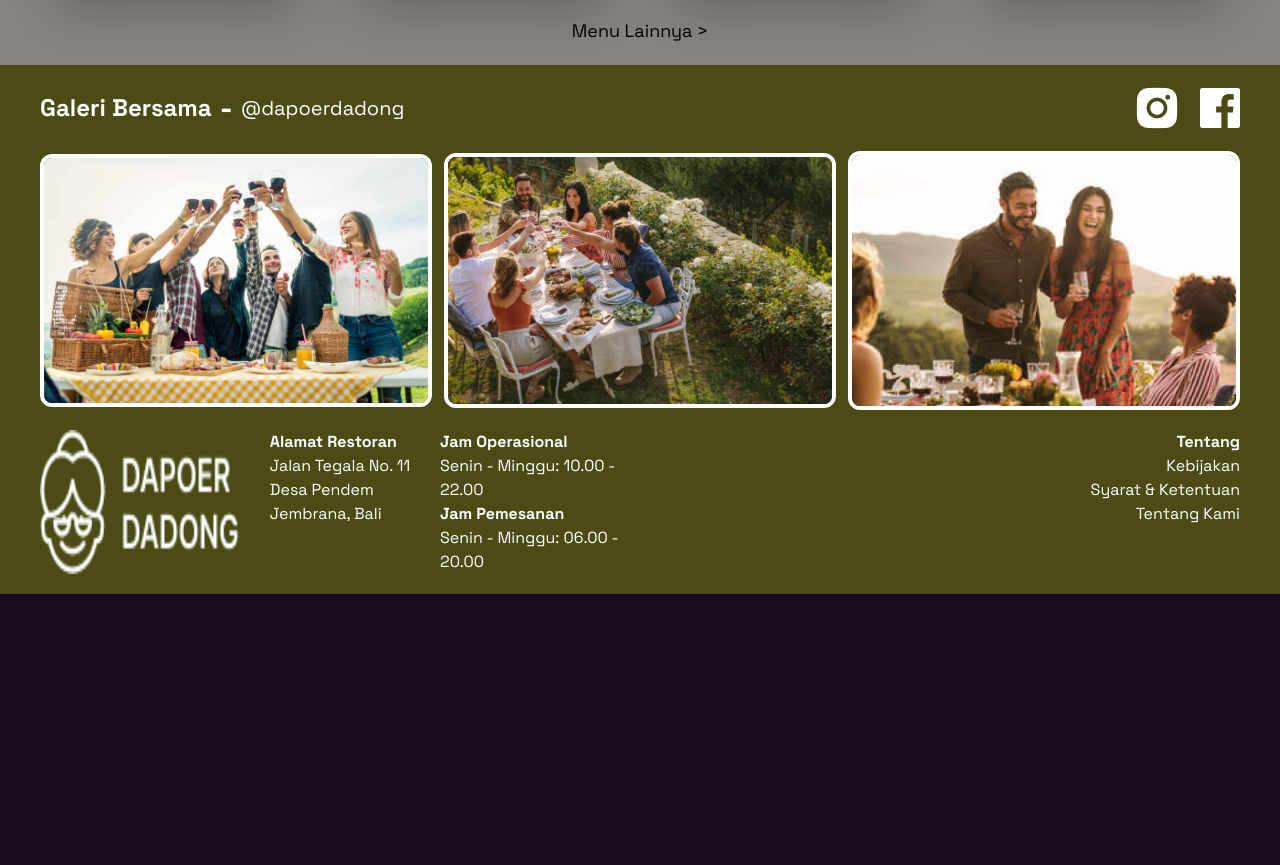
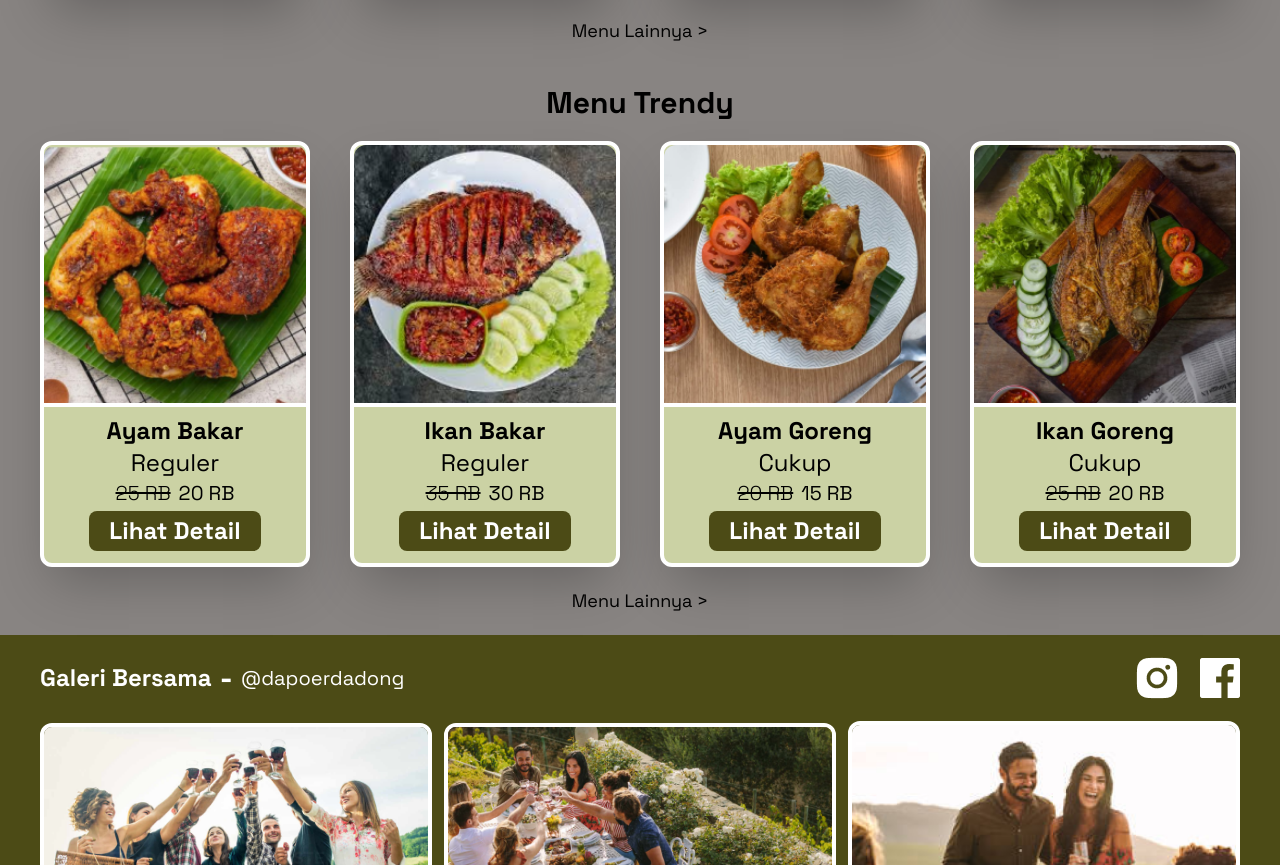
Before and after one commit to daniels9028/assignmentday23, a website: page src/deva.html in a window 1280 px wide. Shown: the part 1061-1926 px from the top of the page. Before the commit the page ends 1655 px from the top, so only its background shows below. Drawn offline with nearby package versions, Linux system fonts and the light colour scheme; files that its build step writes are made by us from their sources; files whose address does not match are found by name.

Commit message:
penambahan menu populer pada main di deva.html

```diff
--- a/src/deva.html
+++ b/src/deva.html
@@ -303,6 +303,148 @@
         </a>
       </section>
 
+      <section class="" style="background-color: #e9eed988">
+        <div class="hidden md:block">
+          <h1 class="flex justify-center py-5 text-3xl font-bold">
+            Menu Trendy
+          </h1>
+        </div>
+        <div class="md:hidden">
+          <div class="py-5 text-2xl font-bold">
+            <h1 class="flex justify-center">Menu Trendy</h1>
+          </div>
+        </div>
+        <div
+          class="grid items-center justify-center grid-cols-1 mx-5 md:grid-cols-4"
+        >
+          <div
+            class="flex justify-center mx-5 mb-5 transition duration-300 md:mb-0 hover:scale-110"
+          >
+            <div
+              class="w-full border-4 border-white shadow-2xl rounded-xl"
+              style="background-color: #cbd2a4"
+            >
+              <img
+                class="w-full border-b-4 border-white rounded-t-xl"
+                src="assets/ayam bakar reg.png"
+                alt=""
+              />
+              <div class="py-2">
+                <p class="flex justify-center text-2xl font-bold">Ayam Bakar</p>
+                <p class="flex justify-center text-2xl">Reguler</p>
+                <div class="flex justify-center gap-2 text-xl">
+                  <p class="line-through font-extralight">25 RB</p>
+                  <p>20 RB</p>
+                </div>
+                <div class="flex justify-center py-1">
+                  <button
+                    class="px-5 py-1 text-2xl font-bold text-white rounded-lg bg-[#4C4B16] hover:bg-[#838125]"
+                  >
+                    Lihat Detail
+                  </button>
+                </div>
+              </div>
+            </div>
+          </div>
+          <div
+            class="flex justify-center mx-5 mb-5 transition duration-300 md:mb-0 hover:scale-110"
+          >
+            <div
+              class="w-full border-4 border-white shadow-2xl rounded-xl"
+              style="background-color: #cbd2a4"
+            >
+              <img
+                class="w-full border-b-4 border-white rounded-t-xl"
+                src="assets/ikan bakar reg.png"
+                alt=""
+              />
+              <div class="py-2">
+                <p class="flex justify-center text-2xl font-bold">Ikan Bakar</p>
+                <p class="flex justify-center text-2xl">Reguler</p>
+                <div class="flex justify-center gap-2 text-xl">
+                  <p class="line-through font-extralight">35 RB</p>
+                  <p>30 RB</p>
+                </div>
+                <div class="flex justify-center py-1">
+                  <button
+                    class="px-5 py-1 text-2xl font-bold text-white rounded-lg bg-[#4C4B16] hover:bg-[#838125]"
+                  >
+                    Lihat Detail
+                  </button>
+                </div>
+              </div>
+            </div>
+          </div>
+          <div
+            class="flex justify-center mx-5 mb-5 transition duration-300 md:mb-0 hover:scale-110"
+          >
+            <div
+              class="w-full border-4 border-white shadow-2xl rounded-xl"
+              style="background-color: #cbd2a4"
+            >
+              <img
+                class="w-full border-b-4 border-white rounded-t-xl"
+                src="assets/ayam grg cukup.png"
+                alt=""
+              />
+              <div class="py-2">
+                <p class="flex justify-center text-2xl font-bold">
+                  Ayam Goreng
+                </p>
+                <p class="flex justify-center text-2xl">Cukup</p>
+                <div class="flex justify-center gap-2 text-xl">
+                  <p class="line-through font-extralight">20 RB</p>
+                  <p>15 RB</p>
+                </div>
+                <div class="flex justify-center py-1">
+                  <button
+                    class="px-5 py-1 text-2xl font-bold text-white rounded-lg bg-[#4C4B16] hover:bg-[#838125]"
+                  >
+                    Lihat Detail
+                  </button>
+                </div>
+              </div>
+            </div>
+          </div>
+          <div
+            class="flex justify-center mx-5 transition duration-300 hover:scale-110"
+          >
+            <div
+              class="w-full border-4 border-white shadow-2xl rounded-xl"
+              style="background-color: #cbd2a4"
+            >
+              <img
+                class="w-full border-b-4 border-white rounded-t-xl"
+                src="assets/ikan grg cukup.png"
+                alt=""
+              />
+              <div class="py-2">
+                <p class="flex justify-center text-2xl font-bold">
+                  Ikan Goreng
+                </p>
+                <p class="flex justify-center text-2xl">Cukup</p>
+                <div class="flex justify-center gap-2 text-xl">
+                  <p class="line-through font-extralight">25 RB</p>
+                  <p>20 RB</p>
+                </div>
+                <div class="flex justify-center py-1">
+                  <button
+                    class="px-5 py-1 text-2xl font-bold text-white rounded-lg bg-[#4C4B16] hover:bg-[#838125]"
+                  >
+                    Lihat Detail
+                  </button>
+                </div>
+              </div>
+            </div>
+          </div>
+        </div>
+        <a class="flex justify-center py-5" href="./menu.html">
+          <button class="text-lg hover:font-bold hover:text-[#4C4B16]">
+            Menu Lainnya >
+          </button>
+        </a>
+      </section>
+
       <section class="">
         <div class="bg-[#4c4b16] grid md:grid-cols-2 py-5 px-10 grid-cols-1">
           <div class="items-center gap-2 pb-5 text-white md:flex md:py-0">
```
